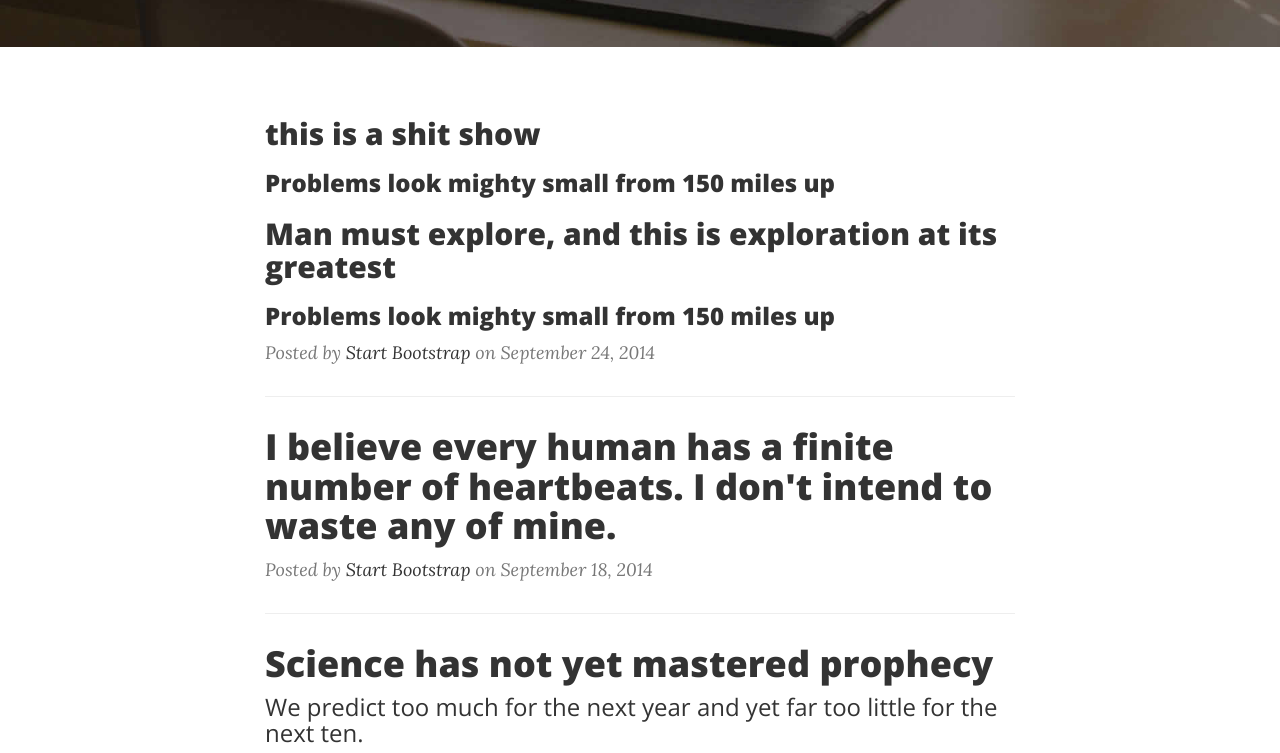
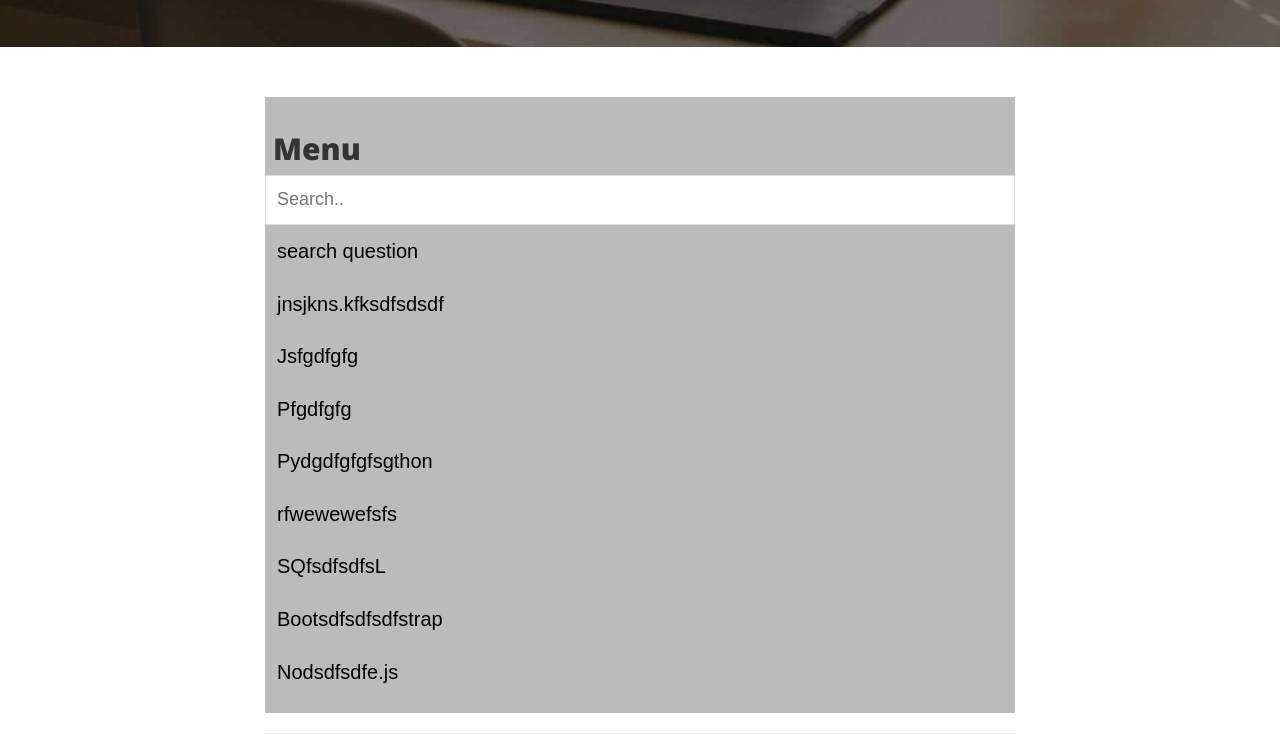
Before and after one commit to onepagecode/onepagecode.github.io, a website: page index.html in a window 1280 px wide. Shown: the part 401-1154 px from the top of the page. Drawn offline with nearby package versions, Linux system fonts and the light colour scheme.

Commit message:
add search

```diff
--- a/index.html
+++ b/index.html
@@ -28,6 +28,62 @@
         <script src="https://oss.maxcdn.com/libs/html5shiv/3.7.0/html5shiv.js"></script>
         <script src="https://oss.maxcdn.com/libs/respond.js/1.4.2/respond.min.js"></script>
     <![endif]-->
+    <style>
+        body {
+            font-family: Arial, Helvetica, sans-serif;
+        }
+
+        * {
+            box-sizing: border-box;
+        }
+
+        /* Create a column layout with Flexbox */
+        .row {
+            display: flex;
+        }
+
+        /* Left column (menu) */
+        .left {
+            flex: 35%;
+            padding: 15px 0;
+        }
+
+        .left h2 {
+            padding-left: 8px;
+        }
+
+        /* Right column (page content) */
+        .right {
+            flex: 65%;
+            padding: 15px;
+        }
+
+        /* Style the search box */
+        #mySearch {
+            width: 100%;
+            font-size: 18px;
+            padding: 11px;
+            border: 1px solid #ddd;
+        }
+
+        /* Style the navigation menu inside the left column */
+        #myMenu {
+            list-style-type: none;
+            padding: 0;
+            margin: 0;
+        }
+
+        #myMenu li a {
+            padding: 12px;
+            text-decoration: none;
+            color: black;
+            display: block
+        }
+
+        #myMenu li a:hover {
+            background-color: #eee;
+        }
+    </style>
 
 </head>
 
@@ -86,31 +142,32 @@
         </div>
     </header>
 
-    <script async src="https://cse.google.com/cse.js?cx=2f5db59e1aefd20ff"></script>
-    <div class="gcse-search"></div>
+
 
     <!-- Main Content -->
     <div class="container">
         <div class="row">
             <div class="col-lg-8 col-lg-offset-2 col-md-10 col-md-offset-1">
                 <div class="post-preview">
-                    <a href="post.html">
-                        <h2 class="post-title">
-                            <a href="http://onepagecode.me">
-                            this is a shit show
-                            </a>
-                        </h2>
-                        <h3 class="post-subtitle">
-                            Problems look mighty small from 150 miles up
-                        </h3>
-                        <h2 class="post-title">
-                            Man must explore, and this is exploration at its greatest
-                        </h2>
-                        <h3 class="post-subtitle">
-                            Problems look mighty small from 150 miles up
-                        </h3>
-                    </a>
-                    <p class="post-meta">Posted by <a href="#">Start Bootstrap</a> on September 24, 2014</p>
+                        <div class="left" style="background-color:#bbb;">
+                            <h2>Menu</h2>
+
+                            <script async src="https://cse.google.com/cse.js?cx=2f5db59e1aefd20ff"></script>
+                            <div class="gcse-search"></div>
+
+                            <input type="text" id="mySearch" onkeyup="myFunction()" placeholder="Search.." title="Type in a category">
+                            <ul id="myMenu">
+                                <li><a href="#">search question</a></li>
+                                <li><a href="#">jnsjkns.kfksdfsdsdf</a></li>
+                                <li><a href="#">Jsfgdfgfg</a></li>
+                                <li><a href="#">Pfgdfgfg</a></li>
+                                <li><a href="#">Pydgdfgfgfsgthon</a></li>
+                                <li><a href="#">rfwewewefsfs</a></li>
+                                <li><a href="#">SQfsdfsdfsL</a></li>
+                                <li><a href="#">Bootsdfsdfsdfstrap</a></li>
+                                <li><a href="#">Nodsdfsdfe.js</a></li>
+                            </ul>
+                        </div>
                 </div>
                 <hr>
                 <div class="post-preview">
@@ -199,6 +256,24 @@
         </div>
     </footer>
 
+    <script>
+        function myFunction() {
+            var input, filter, ul, li, a, i;
+            input = document.getElementById("mySearch");
+            filter = input.value.toUpperCase();
+            ul = document.getElementById("myMenu");
+            li = ul.getElementsByTagName("li");
+            for (i = 0; i < li.length; i++) {
+                a = li[i].getElementsByTagName("a")[0];
+                if (a.innerHTML.toUpperCase().indexOf(filter) > -1) {
+                    li[i].style.display = "";
+                } else {
+                    li[i].style.display = "none";
+                }
+            }
+        }
+    </script>
+
     <!-- jQuery -->
     <script src="vendor/jquery/jquery.min.js"></script>
 
@@ -212,6 +287,7 @@
     <!-- Theme JavaScript -->
     <script src="js/clean-blog.min.js"></script>
 
+
 </body>
 
 </html>
```
Also changed, not shown: mklafd.html (added, +107 -0 lines).
